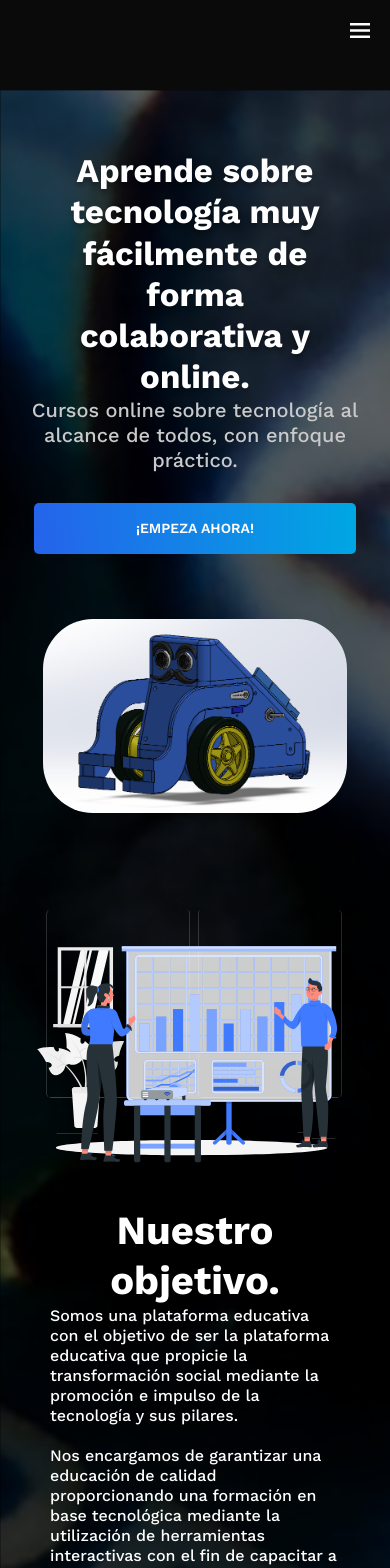
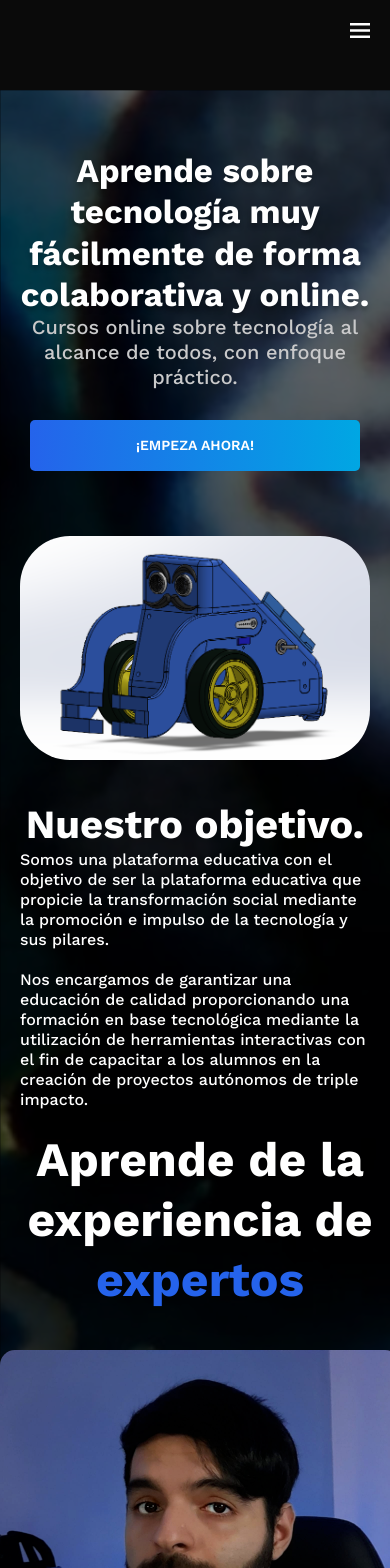
Before and after one commit to InnovativaLab/Pagina-web, a React (Vite) app in the folder PaginaWeb-React/: page / in a window 390 px wide. Shown: the top 1568 px of the page. Built offline with nearby package versions, Linux system fonts and the light colour scheme; no server answers; the HTML template or start-up script is replaced by a standard one.

Commit message:
Fix responsive styles

```diff
--- a/PaginaWeb-React/src/pages/styles/Home.css
+++ b/PaginaWeb-React/src/pages/styles/Home.css
@@ -33,3 +33,19 @@
     flex-wrap: wrap;
     gap: 30px 60px;
 }
+@media screen and (max-width:1300px) {
+    .home{
+        padding: 30px;
+    }
+    .msgAlert{
+        padding: 30px 20px;
+    }
+  }
+  @media screen and (max-width:900px) {
+    .home{
+        padding: 15px;
+    }
+  }
+  @media screen and (max-width:500px) {
+
+  }
--- a/PaginaWeb-React/src/pages/styles/Inicio.css
+++ b/PaginaWeb-React/src/pages/styles/Inicio.css
@@ -116,8 +116,32 @@
 @media screen and (max-width:900px) {
   .weObjects{
       flex-direction: column;
-      margin: 20px 0;
+      margin: 0;
       gap: 0;
+      padding: 20px;
+  }
+  .homeCardsContainer{
+    width: 100%;
+  }
+  .homeCourseSection{
+    padding: 20px;
+  }
+  .weObjectsSvg{
+    display: none;
+  }
+  .mainInformation{
+    width: 100%;
+  }
+  .mainInformation h1{
+    width: 100%;
+  }
+  .mainContainer{
+    padding: 20px;
+  }
+  .mainContainer img{
+    width: 100%;
+  }.socialNetworks{
+    padding: 20px;
   }
 }
 @media screen and (max-width:500px) {
--- a/PaginaWeb-React/src/styles/Card.css
+++ b/PaginaWeb-React/src/styles/Card.css
@@ -47,6 +47,9 @@
 }
 @media screen and (max-width:900px) {
     .cardContainerInfo{
-        padding: 20px 30px;
+        padding: 20px;
+    }
+    .card{
+        width: 100%;
     }
 }
```
